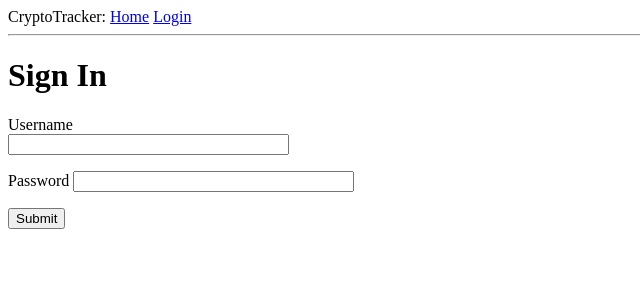
After one commit to midCenturyDude7/Crypto-Tracker, a Flask app: template app/templates/login.html in a window 1280 px wide. The commit adds this page. Shown: the top 300 px of the page, without its empty margins (0-640 px from the left). Run offline with Flask 2, Linux system fonts and the light colour scheme; the template is opened without the code that fills it: most values are stand-ins (such as "Sample title", 1, 10 or a date in 2020); form fields are guessed from the names that the template uses.

Commit message:
adding basic forms and login funtionality

```diff
--- a/app/templates/base.html
+++ b/app/templates/base.html
@@ -9,7 +9,10 @@
     </head>
 
     <body>
-        <div>CryptoTracker: <a href="/index">Home</a></div>
+        <div>CryptoTracker:
+            <a href="/index">Home</a>
+            <a href="/login">Login</a>
+        </div>
         <hr>
         {% block content %}{% endblock %}
     </body>
--- /dev/null
+++ b/app/templates/login.html
@@ -0,0 +1,17 @@
+{% extends "base.html" %}
+
+{% block content %}
+    <h1>Sign In</h1>
+    <form action="" method="post" novalidate>
+        {{ form.hidden_tag() }}
+        <p>
+            {{ form.username.label }}<br>
+            {{ form.username(size=32) }}
+        </p>
+        <p>
+            {{ form.password.label }}
+            {{ form.password(size=32) }}
+        </p>
+        <p>{{ form.submit() }}</p>
+    </form>
+{% endblock %}
```
